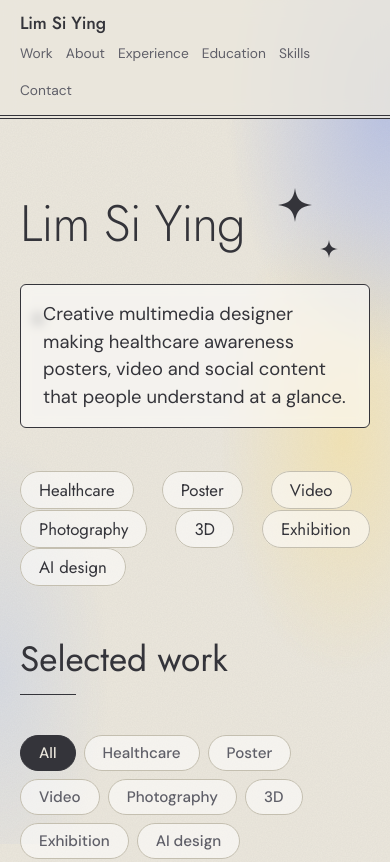
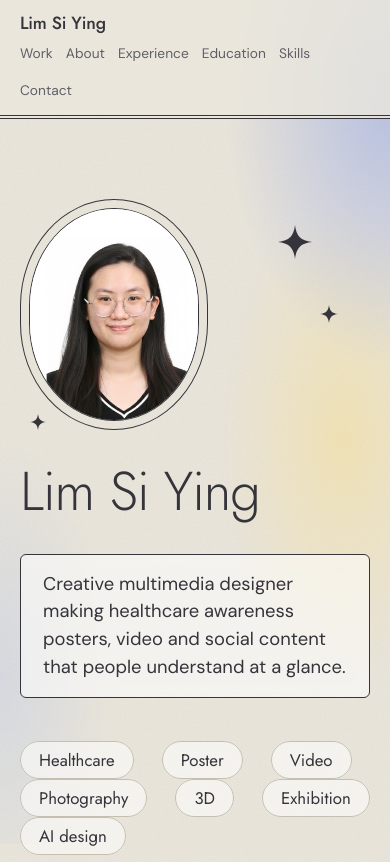
Before and after one commit to siying1029/profile, a plain HTML site: page index.html in a window 390 px wide. Shown: the top 862 px of the page. Drawn offline with Linux system fonts and the light colour scheme.

Commit message:
Add files via upload

```diff
--- a/index.html
+++ b/index.html
@@ -193,6 +193,17 @@
   dialog { border-radius: 14px; }
   footer { background: #e8c24a33; }
 </style>
+<style>
+  .hero-grid { display: grid; grid-template-columns: minmax(0, 1fr) clamp(190px, 25vw, 340px); gap: clamp(32px, 6vw, 96px); align-items: center; }
+  .hero h1 { font-size: clamp(3rem, 8vw, 7.5rem); }
+  .hero-photo { margin: 9px; }
+  #about .two { grid-template-columns: minmax(0, 1fr); }
+  @media (max-width: 760px) {
+    .hero-grid { grid-template-columns: minmax(0, 1fr); gap: 36px; }
+    .hero-photo { order: -1; width: 170px; }
+    .hero h1 { font-size: clamp(2.8rem, 14vw, 4rem); }
+  }
+</style>
 </head>
 
 <body>
@@ -215,10 +226,13 @@
 
   <!-- ============ HERO ============ -->
   <section class="hero">
-    <div class="wrap">
-      <h1>Lim Si Ying</h1>
-      <p class="intro">Creative multimedia designer making healthcare awareness posters, video and social content that people understand at a glance.</p>
-      <ul id="heroIndex" aria-label="Jump to a category"></ul>
+    <div class="wrap hero-grid">
+      <div class="hero-text">
+        <h1>Lim Si Ying</h1>
+        <p class="intro">Creative multimedia designer making healthcare awareness posters, video and social content that people understand at a glance.</p>
+        <ul id="heroIndex" aria-label="Jump to a category"></ul>
+      </div>
+      <div class="portrait hero-photo"><img src="images/me.jpg" alt="Portrait of Lim Si Ying"></div>
     </div>
   </section>
 
@@ -234,7 +248,6 @@
   <!-- ============ ABOUT ============ -->
   <section id="about" class="alt">
     <div class="wrap two">
-      <div class="portrait"><img src="images/me.jpg" alt="Portrait of Lim Si Ying"></div>
       <div class="prose">
         <h2>About</h2>
         <p class="lead">I turn complex ideas into clear, memorable visuals.</p>
```
Also changed, not shown: images/healthcare-blood-pressure.jpg, images/healthcare-cholesterol.jpg, 2 other files.
